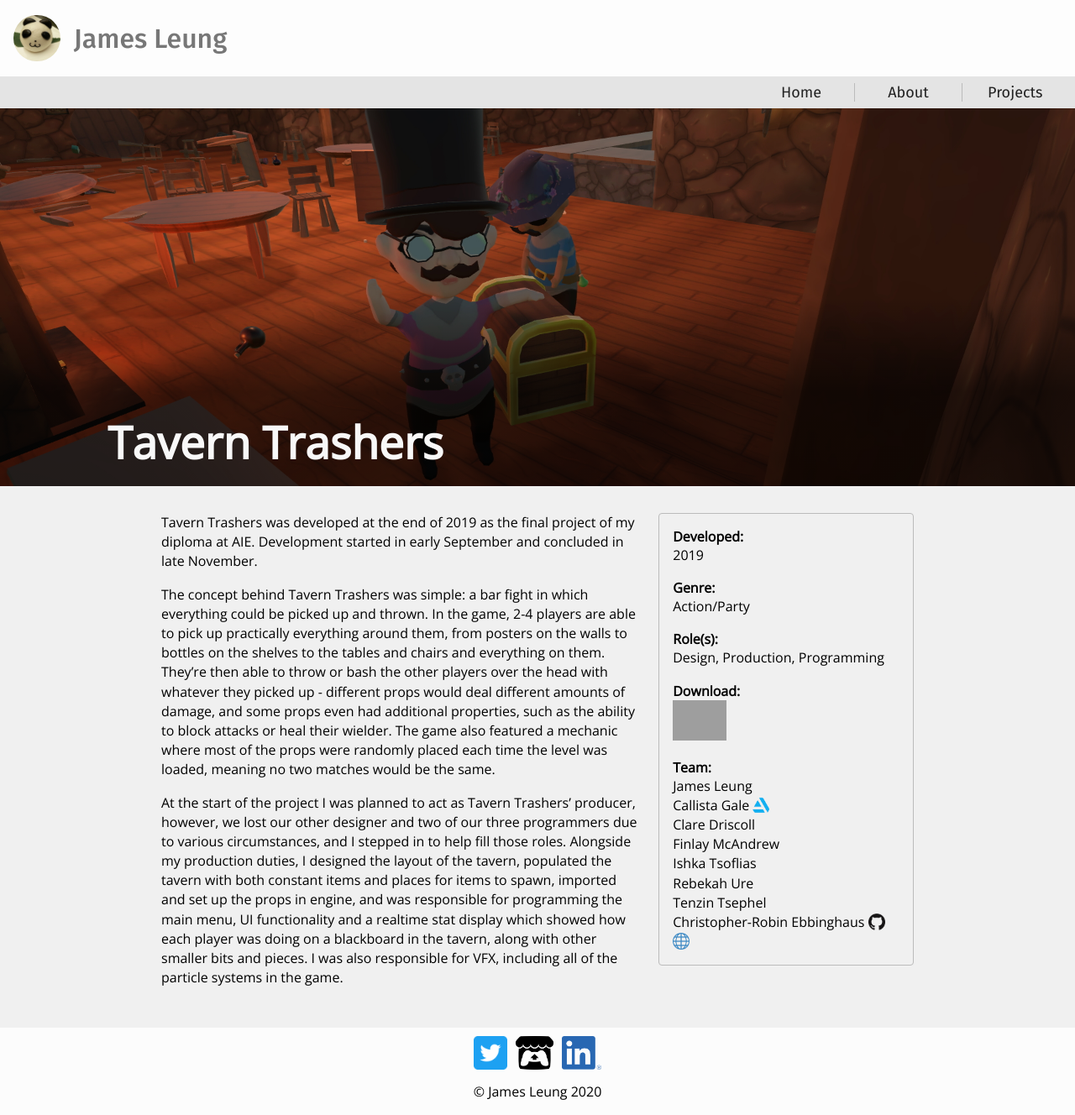
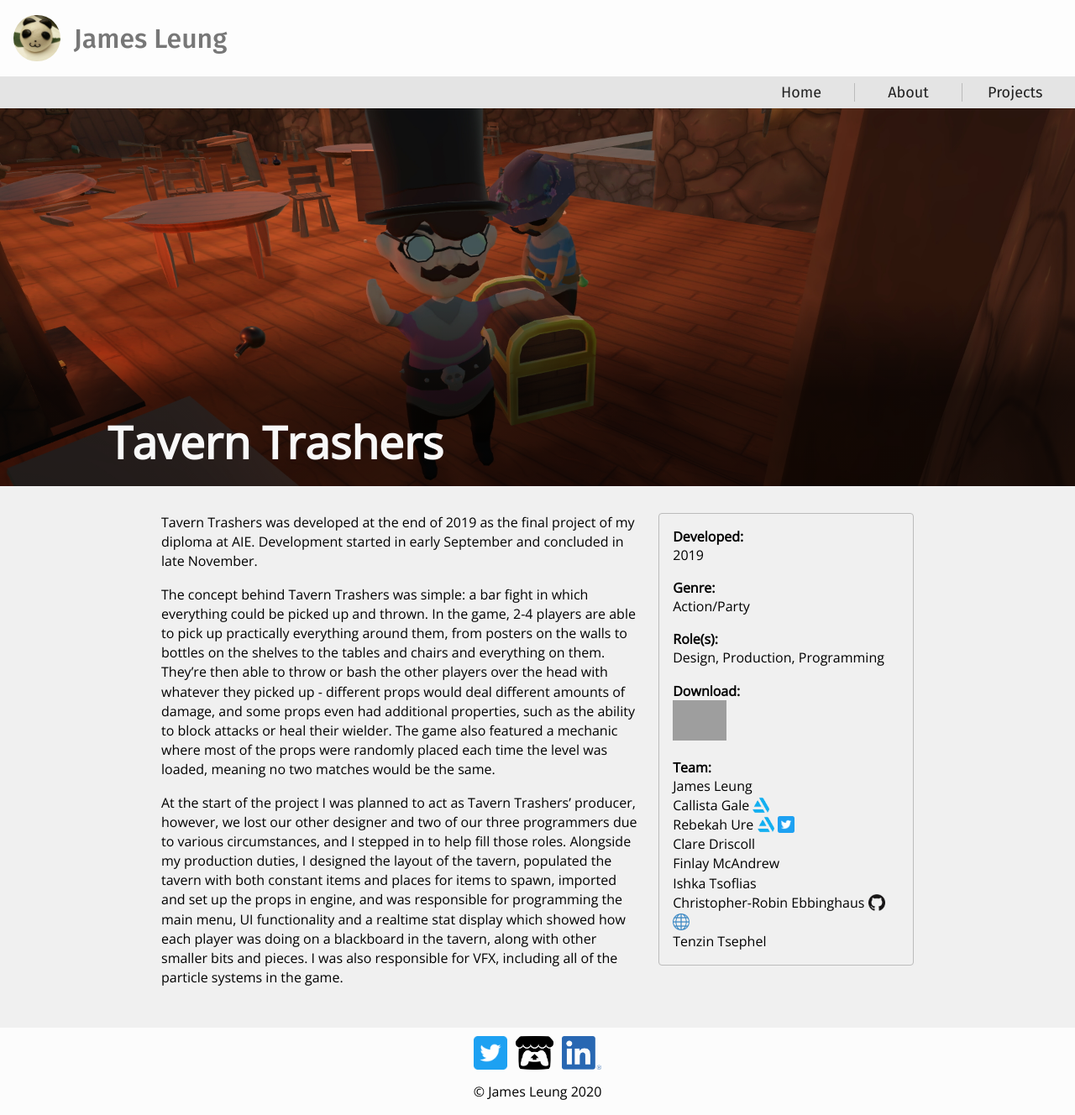
Before and after one commit to GhostEntity12/ghostentity12.github.io, a Jekyll site: the page built from projects/tavern-trashers.md, in a window 1280 px wide. Shown: the whole page at 84% size. Built offline with Jekyll 4.4.1, drawn with Linux system fonts in a browser that asks for light colours; our own code applies the rules of GitHub Pages for plain Markdown files; part of the change alters nothing that is shown; grey boxes are pictures that could not be loaded.

```diff
--- a/_data/people.yml
+++ b/_data/people.yml
@@ -74,6 +74,10 @@
     Artstation: https://www.artstation.com/oniipachi
     LinkedIn: https://www.linkedin.com/in/onorinapachi4b067114a/
 
+  - Name: Rebekah Ure
+    Artstation: https://www.artstation.com/booure
+    Twitter: https://twitter.com/overlordie1
+
   - Name: Regina Kurnya
     Twitter: https://twitter.com/chzhxiayun
     Artstation: https://www.artstation.com/summerorigins
@@ -89,11 +93,9 @@
 
   - Name: Jessica Sproule
 
-  - Name: Rebekah Ure
-
   - Name: Tallulah Bove
 
-  - Name: Tenzin Tsephel
+  - Name: Tenzin Rongtsang
 
   - Name: Christopher-Robin Ebbinghaus
     GitHub: https://github.com/cebbinghaus
```
